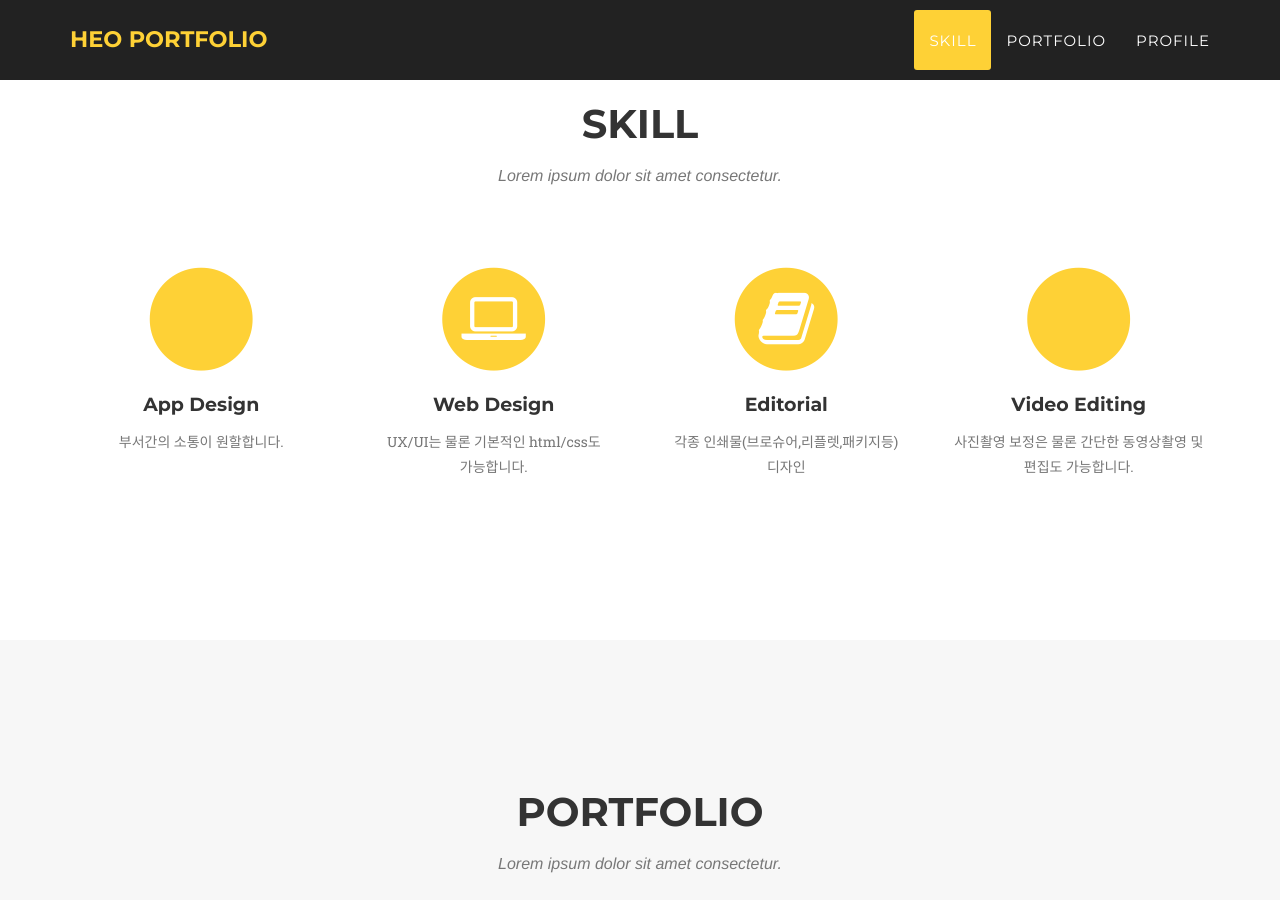
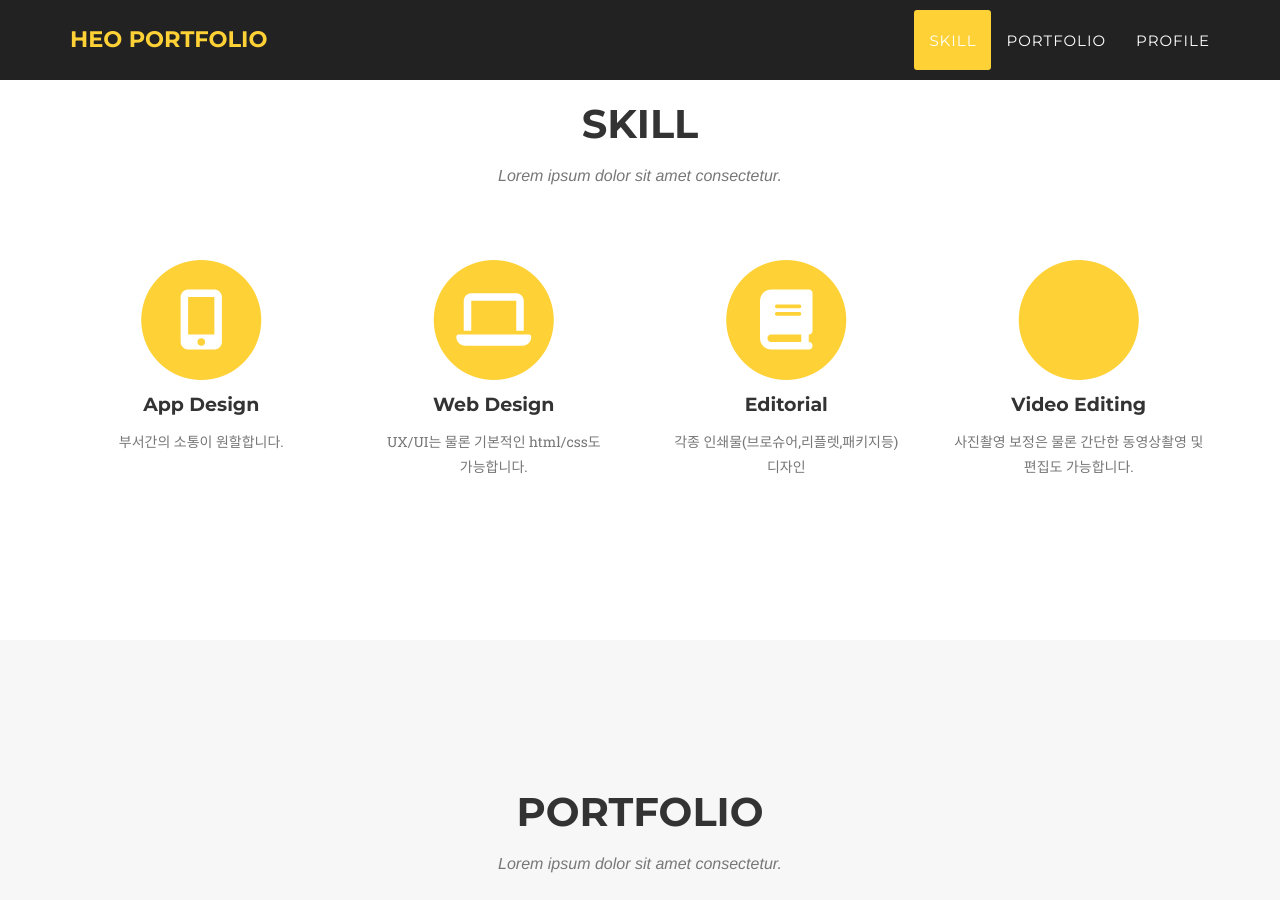
Before and after one commit to alkava28/alkava28, a Jekyll site: the page built from index.html, in a window 1280 px wide and 900 px high, scrolled down 738 px. Built offline with Jekyll 4.4.1, drawn with Linux system fonts in a browser that asks for light colours; nearby versions of some CDN libraries; some web fonts are replaced.

Commit message:
Update head.html

```diff
--- a/_includes/head.html
+++ b/_includes/head.html
@@ -17,6 +17,7 @@
     <link href="https://fonts.googleapis.com/css?family=Lato:400,700,400italic,700italic" rel="stylesheet" type="text/css">
     <link href='https://fonts.googleapis.com/css?family=Droid+Serif:400,700,400italic,700italic' rel='stylesheet' type='text/css'>
     <link href='https://fonts.googleapis.com/css?family=Roboto+Slab:400,100,300,700' rel='stylesheet' type='text/css'>
+    <script src="https://kit.fontawesome.com/3368444590.js" crossorigin="anonymous"></script>
 
     <!-- HTML5 Shim and Respond.js IE8 support of HTML5 elements and media queries -->
     <!-- WARNING: Respond.js doesn't work if you view the page via file:// -->
```
